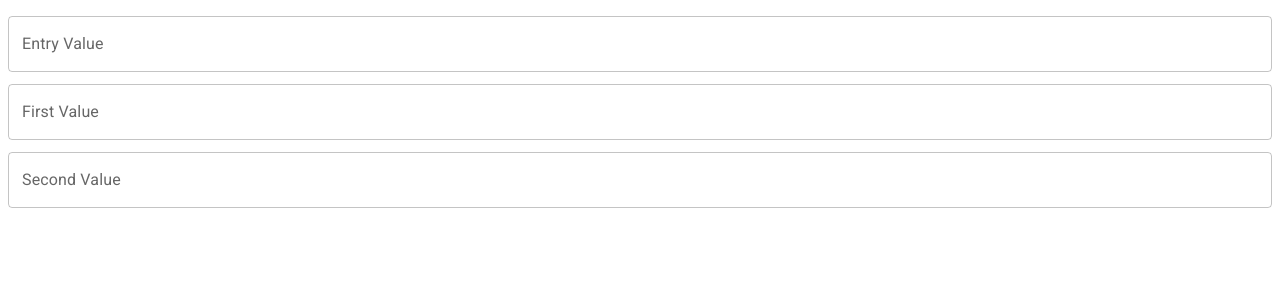
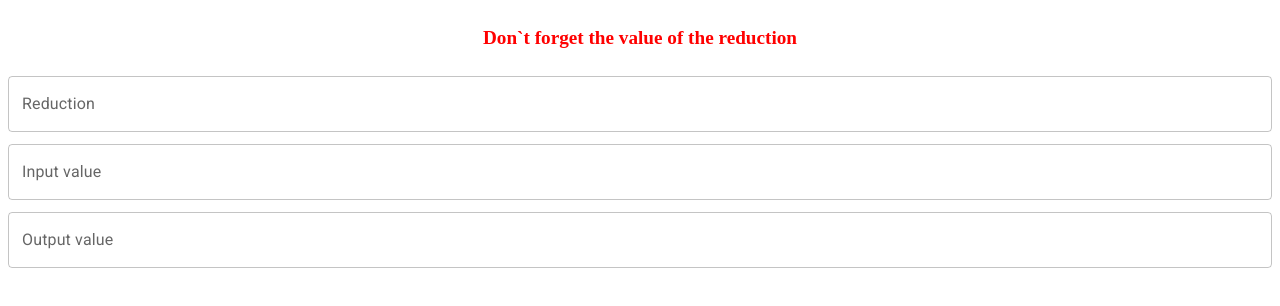
Before and after one commit to viniciusferreira7/reduction-rpm-test, a React (Create React App) app: page / in a window 1280 px wide. Shown: the top 306 px of the page. Built offline with nearby package versions, Linux system fonts and the light colour scheme.

Commit message:
estilizando

```diff
--- a/package.json
+++ b/package.json
@@ -5,6 +5,7 @@
   "dependencies": {
     "@emotion/react": "^11.9.0",
     "@emotion/styled": "^11.8.1",
+    "@mui/icons-material": "^5.8.0",
     "@mui/material": "^5.8.1",
     "@testing-library/jest-dom": "^5.16.4",
     "@testing-library/react": "^13.2.0",
--- a/src/components/FlagMessage/index.jsx
+++ b/src/components/FlagMessage/index.jsx
@@ -2,10 +2,22 @@ import P from 'prop-types';
 import React from 'react';
 import * as Styled from './styles';
 
-export const FlagMessage = ({ children }) => {
-  return <Styled.Container>{children}</Styled.Container>;
+export const FlagMessage = ({
+  children,
+  success = false,
+  icon = false,
+  number = false,
+}) => {
+  return (
+    <Styled.Container success={success} icon={icon} number={number}>
+      {children}
+    </Styled.Container>
+  );
 };
 
 FlagMessage.propTypes = {
-  children: P.node.isRequired,
+  children: P.node,
+  success: P.bool,
+  icon: P.bool,
+  number: P.bool,
 };
--- a/src/components/FlagMessage/styles.js
+++ b/src/components/FlagMessage/styles.js
@@ -1,5 +1,24 @@
 import styled, { css } from 'styled-components';
 
+const stylesSuccess = (success) => css`
+  color:${success ? 'green' : 'red'};
+  font-size:1.2rem;
+  font-weight:bold ;
+  `;
+
+const stylesNumber = (number) => css`
+  color:${number && 'black'};
+  font-size:${number && '1.2rem'} ;
+  font-weight:${number && 'bold'} ;
+;`;
+
+const stylesIcon = (icon) => css`
+  color:${icon && '#0c0959'};
+;`;
+
 export const Container = styled.p`
-${() => css``}
-`;
+${({ success, number, icon }) => css`
+  text-align: center;
+  ${stylesSuccess(success)}
+  ${stylesNumber(number)}
+  ${stylesIcon(icon)}`}`;
--- a/src/components/Register/index.jsx
+++ b/src/components/Register/index.jsx
@@ -1,3 +1,4 @@
+import SettingsSharpIcon from '@mui/icons-material/SettingsSharp';
 import { FormGroup, TextField } from '@mui/material';
 
 import React, { useState } from 'react';
@@ -5,14 +6,15 @@ import { FlagMessage } from '../FlagMessage';
 
 export const Register = () => {
   const [values, setValues] = useState({
-    entryValue: null,
-    firstValue: null,
-    secondValue: null,
+    reductionValue: 0,
+    inputValue: 0,
+    outputValue: 0,
   });
 
   const [status, setStatus] = useState({
     type: '',
     message: '',
+    input: '',
   });
 
   const [result, setResult] = useState(null);
@@ -24,17 +26,19 @@ export const Register = () => {
       setStatus({
         type: 'error',
         message: 'Not a number',
+        input: e.target.name,
       });
     } else {
       setStatus({
         type: '',
         message: '',
+        input: '',
       });
-      if (values.firstValue / values.secondValue !== Infinity) {
-        setResult(values.firstValue / values.secondValue);
+      if (values.inputValue / values.outputValue !== Infinity) {
+        setResult(values.inputValue / values.outputValue);
         if (
-          values.entryValue * 0.05 > result &&
-          values.entryValue * -0.05 < result
+          values.reductionValue * 0.05 > result &&
+          values.reductionValue * -0.05 < result
         ) {
           setStatus({
             type: 'success',
@@ -45,37 +49,64 @@ export const Register = () => {
     }
   };
 
+  console.log(typeof result);
+  console.log(values.inputValue);
+  console.log(status.input);
+
   return (
     <FormGroup>
-      {status.type === 'error' && <FlagMessage>{status.message}</FlagMessage>}
+      {values.inputValue === 0 || values.outputValue === 0 ? (
+        <FlagMessage success={false}>
+          Don`t forget the value of the reduction
+        </FlagMessage>
+      ) : null}
+      {status.input === 'reductionValue' ? (
+        <FlagMessage success={false}>{status.message}</FlagMessage>
+      ) : null}
       <TextField
-        id="entry"
-        name="entryValue"
+        id="reduction"
+        name="reductionValue"
         type="text"
         variant="outlined"
-        label="Entry Value"
+        label="Reduction"
         margin="dense"
         onChange={handleChange}
       />
+      {status.input === 'inputValue' ? (
+        <FlagMessage success={false}>{status.message}</FlagMessage>
+      ) : null}
       <TextField
-        id="firstValue"
-        name="firstValue"
+        id="inputValue"
+        name="inputValue"
         type="text"
         variant="outlined"
-        label="First Value"
+        label="Input value"
         margin="dense"
         onChange={handleChange}
       />
+      {status.input === 'outputValue' ? (
+        <FlagMessage success={false}>{status.message}</FlagMessage>
+      ) : null}
       <TextField
-        id="secondValue"
-        name="secondValue"
+        id="outputValue"
+        name="outputValue"
         type="text"
         variant="outlined"
-        label="Second Value"
+        label="Output value"
         margin="dense"
         onChange={handleChange}
       />
-      {status.type === 'success' && <FlagMessage>{status.message}</FlagMessage>}
+      {status.type === 'error' && (
+        <FlagMessage icon>
+          <SettingsSharpIcon />
+        </FlagMessage>
+      )}
+      {typeof result === 'number' && !isNaN(result) ? (
+        <FlagMessage number={true}>{result.toFixed(2)}</FlagMessage>
+      ) : null}
+      {status.type === 'success' && (
+        <FlagMessage success>{status.message}</FlagMessage>
+      )}
     </FormGroup>
   );
 };
```
Also changed, not shown: 1 other file (tests, documents, lock files or other folders).
